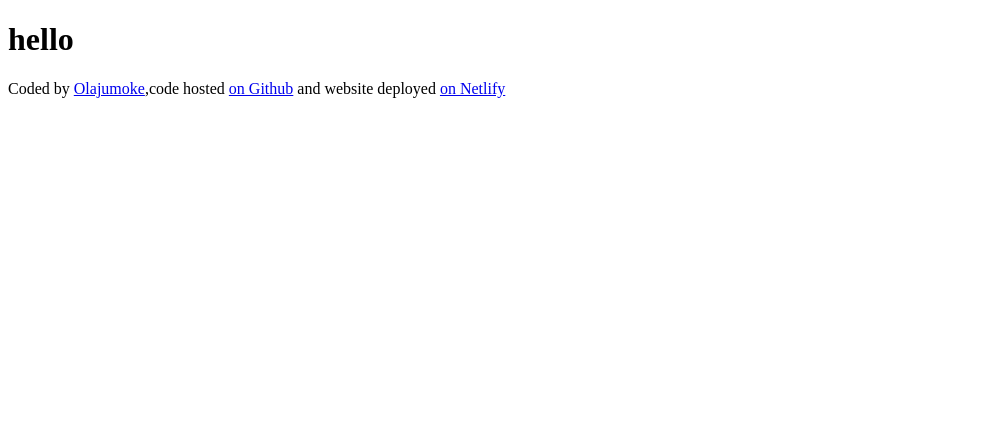
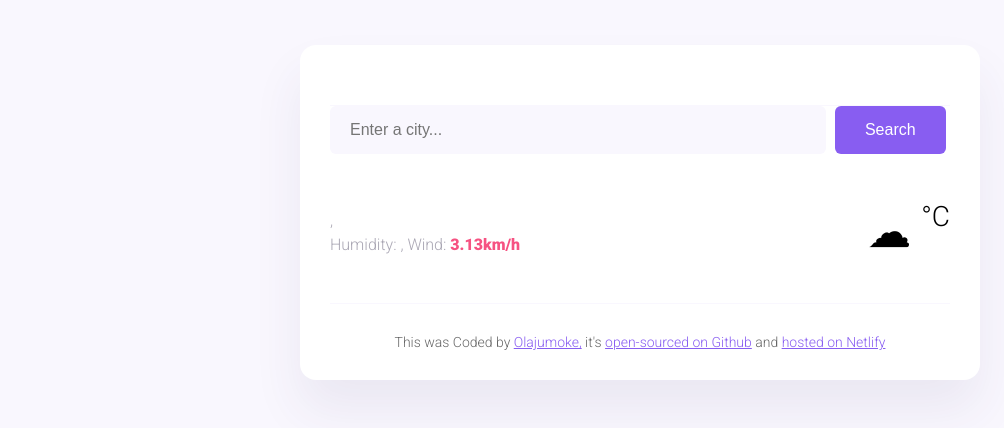
Before and after one commit to olajumokeolaife/vanilla-weather-project, a plain HTML site: page index.html in a window 1280 px wide. Shown: the whole page, without its empty margins (0-1004 px from the left). Drawn offline with nearby package versions, Linux system fonts and the light colour scheme; no server answers.

Commit message:
worked on the javascript

```diff
--- a/index.html
+++ b/index.html
@@ -1,15 +1,70 @@
 <!DOCTYPE html>
 <html lang="en">
   <head>
-  <meta charset="UTF-8">
-  <meta name="viewport" content="width=device-width, initial-scale=1.0">
+    <meta charset="UTF-8" />
+    <meta name="viewport" content="width=device-width, initial-scale=1.0" />
+    <link rel="preconnect" href="https://fonts.googleapis.com" />
+    <link rel="preconnect" href="https://fonts.gstatic.com" crossorigin />
+    <link
+      href="https://fonts.googleapis.com/css2?family=Roboto:ital,wght@0,100;0,300;1,400;1,500;1,700;0,900;1,100;1,300;1,400;1,500;1,700;1,900&display=swap"
+      rel="stylesheet"
+    />
+    <script src="https://unpkg.com/axios/dist/axios.min.js"></script>
+    <link rel="stylesheet" href="./src/style.css" />
     <title>Document</title>
   </head>
   <body>
-  <h1>hello</h1>
+    <div class="weather-app">
+      <header></header>
+      <form class="search-form" id="search-form">
+        <input
+          type="search"
+          placeholder="Enter a city..."
+          id="search-form-input"
+          class="search-form-input"
+          required
+        />
+        <input type="submit" value="Search" class="search-form-button" />
+      </form>
 
-  <footer>Coded by
-    <a href="https://github.com/olajumokeolaife/" target="_blank">Olajumoke</a>,code  hosted <a href="https://github.com/olajumokeolaife/vanilla-weather-project" target="_blank" >on Github</a> and website deployed <a href="https://myvanilla-weather.netlify.app/" target="_blank">on Netlify</a>
+      <main>
+        <div class="weather-app-data">
+          <div>
+            <h1 class="weather-app-city" id="city"></h1>
+            <p class="weather-app-details">
+              <span id="time"></span>,
+              <span id="description"></span>
+              <br />
+              Humidity: <strong id="humidity"></strong>, Wind:
+              <strong id="wind-speed">3.13km/h</strong>
+            </p>
+          </div>
+
+          <div class="weather-app-temperature-container">
+            <div class="weather-app-icon">☁</div>
+            <div class="weather-app-temperature" id="temperature"></div>
+            <div class="weather-app-unit">°C</div>
+          </div>
+        </div>
+      </main>
+
+      <footer>
+        This was Coded by
+        <a href="https://github.com/olajumokeolaife/" target="_blank"
+          >Olajumoke,</a
+        >
+        it's
+        <a
+          href="https://github.com/olajumokeolaife/vanilla-weather-project"
+          target="_blank"
+          >open-sourced on Github</a
+        >
+        and
+        <a href="https://myvanilla-weather.netlify.app/" target="_blank"
+          >hosted on Netlify</a
+        >
       </footer>
+    </div>
+    <script src="./src/index.js"></script>
   </body>
 </html>
--- /dev/null
+++ b/src/index.js
@@ -0,0 +1,62 @@
+function refreshWeather(response) {
+  let temperatureElement = document.querySelector("#temperature");
+  let temperature = response.data.temperature.current;
+  let cityElement = document.querySelector("#city");
+  let descriptionElement = document.querySelector("#description");
+  let humidityElement = document.querySelector("#humidity");
+  let windSpeedElement = document.querySelector("#wind-speed");
+  let timeElement = document.querySelector("#time");
+  let date = new Date(response.data.time * 1000);
+
+
+  //This will make display the result
+  cityElement.innerHTML = response.data.city;
+  timeElement.innerHTML = formatDate(date);
+  descriptionElement.innerHTML = response.data.condition.description;
+  humidityElement.innerHTML = `${response.data.temperature.humidity}%`;
+  // we used the back ticks for the humidity because we want it to add the %
+  windSpeedElement.innerHTML = `${response.data.wind.speed}km/h`;
+  temperatureElement.innerHTML = Math.round(temperature);
+}
+
+function formatDate(date) {
+  let minutes = date.getMinutes();
+  let hours = date.getHours();
+  let days = [
+    "Sunday",
+    "Monday",
+    "Tuesday",
+    "Wednesday",
+    "Thursday",
+    "Friday",
+    "Saturday",
+  ];
+  let day = days[date.getDay()];
+  return `${day} ${hours}:${minutes}`;
+
+  if (minutes < 10) {
+    minutes = `0${minutes}`;
+  }
+}
+
+function searchCity(city) {
+  // make api call and update the interface.. this function will take care of searching for a city//
+  let apiKey = "020tf43d84eabo66f25607aeee3f935a";
+  let apiUrl = `https://api.shecodes.io/weather/v1/current?query=${city}&key=${apiKey}&units=metric`;
+  axios.get(apiUrl).then(refreshWeather);
+}
+
+function handleSearchSubmit(event) {
+  event.preventDefault();
+  let searchInput = document.querySelector("#search-form-input");
+
+  searchCity(searchInput.value);
+
+  // this will make whatever city we type in the search bar to be the same as what shows in the city value
+}
+
+let searchformElement = document.querySelector("#search-form");
+searchformElement.addEventListener("submit", handleSearchSubmit);
+
+//this city here is the default city that will show when we load the page the 1st time
+searchCity("Paris");
--- /dev/null
+++ b/src/style.css
@@ -0,0 +1,98 @@
+body {
+  background-color: #f9f7fe;
+  font-family: "Roboto", sans-serif;
+}
+a{
+  color:#885df1;
+}
+
+.weather-app {
+  background: white;
+  max-width: 620px;
+  margin: 45px auto;
+  padding: 30px;
+  border-radius: 16px;
+  box-shadow: 0 30px 50px rgba(65, 50, 100, 0.08);
+}
+
+header{
+  border-bottom: 1px solid #f9f7fe;
+  padding:0 0 30px 0;
+}
+
+.search-form-input {
+  background-color: #f9f7fe;
+  border: none;
+  border-radius: 6px;
+  width: 80%;
+  padding: 15px 20px;
+  font-size: 16px;
+}
+.search-form-button {
+  background: #885df1;
+  padding: 15px 30px;
+  border: none;
+  margin-left: 5px;
+  border-radius: 6px;
+  color: white;
+  font-size: 16px;
+  /* check the font size */
+}
+
+main{
+  padding:30px 0;
+}
+
+
+.weather-app-city{
+  margin: none;
+  font-size: 38px;
+  line-height: 48px;
+}
+
+.weather-app-details{
+  font-size: 16px;
+  line-height: 24px;
+  color:rgba(39, 33, 66, 0.4) ;
+  font-weight: 500;
+}
+
+.weather-app-details strong{
+  color: #f65282;
+}
+
+.weather-app-temperature-container{
+  display: flex;
+}
+
+.weather-app-temperature{
+  font-size: 88px;
+  font-weight: bold;
+  margin-left: 10px;
+}
+
+.weather-app-icon{
+  font-size: 44px;
+  margin-top: 22px;
+}
+
+.weather-app-unit{
+  margin-top: 16px;
+  font-size: 28px;
+}
+
+.weather-app-data{
+  display: flex;
+  justify-content: space-between;
+
+}
+
+
+
+footer{
+  border-top: 1px solid #f9f7fe;
+  padding: 30px 0 0 0;
+  text-align: center;
+  font-size: 14px;
+  color: rgba(0, 0, 0, 0.6);
+}
```
Lines whose indentation alone changed are shown as unchanged.
